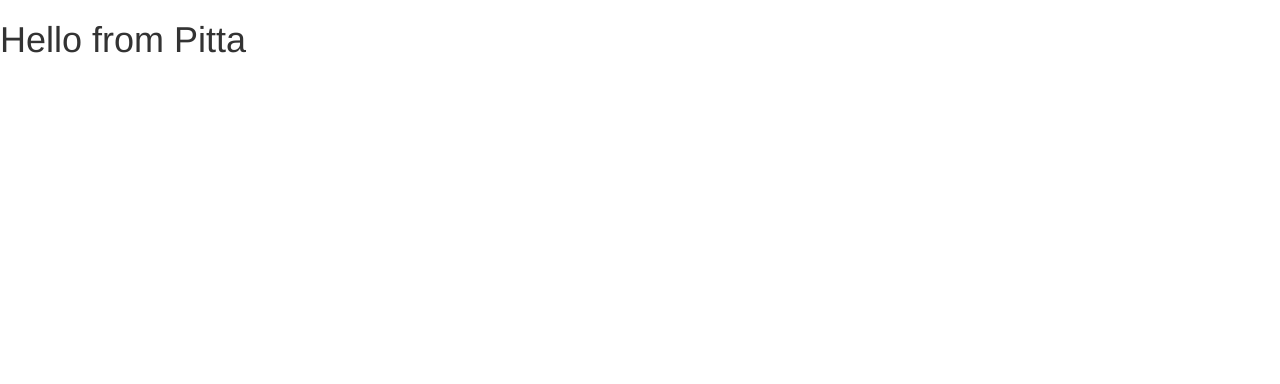
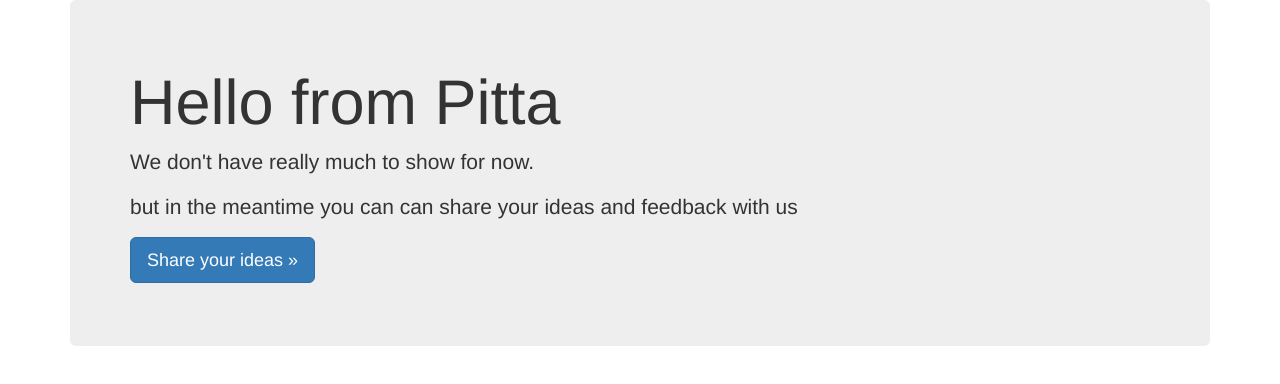
Before and after one commit to akalpas/pitta, a website: page src/main/webapp/index.html in a window 1280 px wide. Drawn offline with Linux system fonts and the light colour scheme.

Commit message:
added form link

```diff
--- a/src/main/webapp/index.html
+++ b/src/main/webapp/index.html
@@ -20,9 +20,20 @@
 </head>
 
 <body>
+    <div class="container">
+        <div class="jumbotron">
+            <h1>Hello from Pitta</h1>
 
-    <h1>Hello from Pitta</h1>
-
+            <p>
+                We don't have really much to show for now.
+            </p>
+            <p>
+                but in the meantime you can can share your ideas and feedback with us</p>
+            <p>
+                <a class="btn btn-primary btn-lg" href="http://goo.gl/forms/1BuUBkr6dQ">Share your ideas »</a>
+            </p>
+        </div>
+    </div>
     <script src="bower_components/jquery/dist/jquery.js"></script>
     <script src="bower_components/bootstrap/dist/js/bootstrap.js"></script>
 </body>
```
